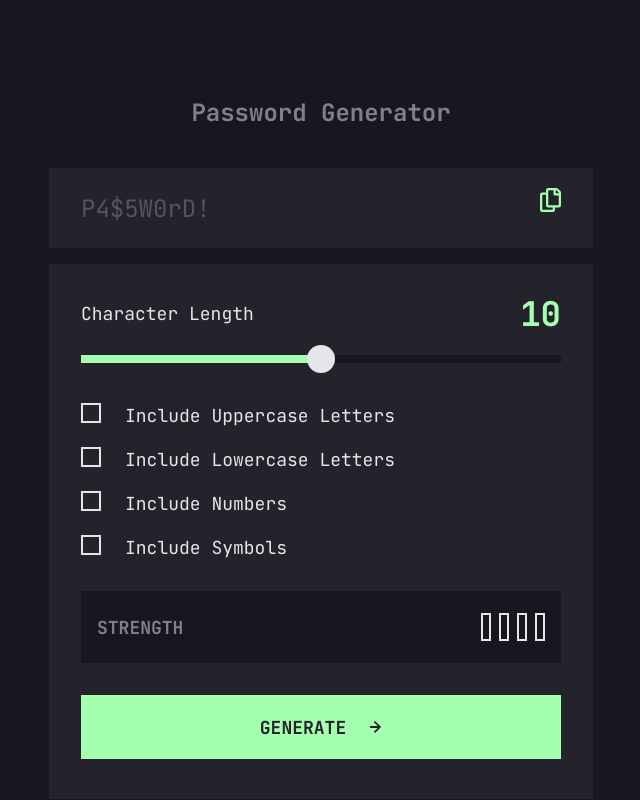
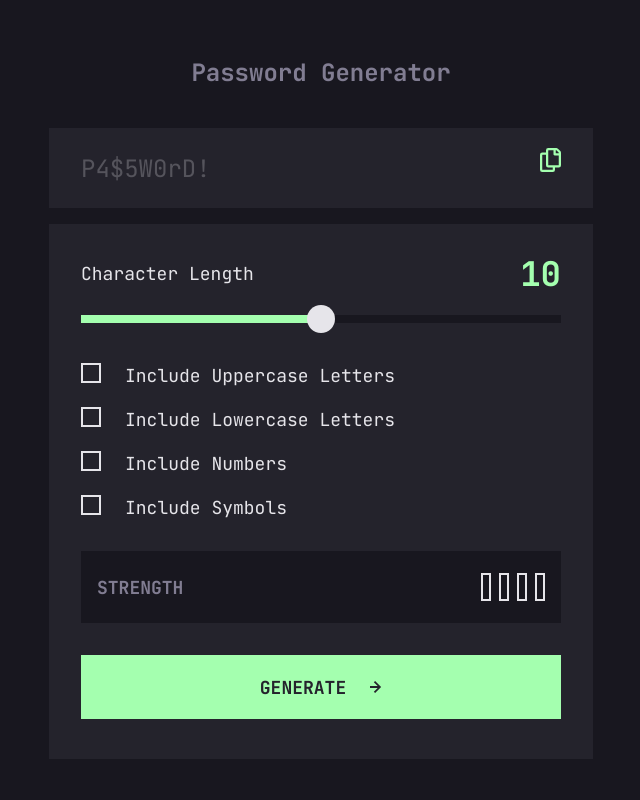
Before and after one commit to axseinga/password-generator-app, a React (Vite) app: page / in a window 1280 px wide. Shown: the whole page, without its empty margins (319-959 px from the left). Built offline with nearby package versions, Linux system fonts and the light colour scheme.

Commit message:
fix: wrapper styles

```diff
--- a/src/App.tsx
+++ b/src/App.tsx
@@ -2,7 +2,7 @@ import { GeneratePasswordContainer } from "@/containers/pass-generator-container
 
 const App = () => {
   return (
-    <main className="flex h-screen items-center justify-center bg-customBlack font-jetBrains text-customLightGrey">
+    <main className="flex min-h-screen items-center justify-center bg-customBlack font-jetBrains text-customLightGrey">
       <GeneratePasswordContainer />
     </main>
   );
--- a/src/containers/pass-generator-container.tsx
+++ b/src/containers/pass-generator-container.tsx
@@ -66,7 +66,7 @@ export const GeneratePasswordContainer = () => {
   };
 
   return (
-    <div className="flex w-full max-w-[21.438rem] flex-col items-stretch gap-4 px-4 font-bold sm:mt-[1rem] sm:max-w-[36rem] md:mt-[6rem]">
+    <div className="flex w-full max-w-[21.438rem] flex-col items-stretch gap-4 px-4 font-bold sm:mt-[1rem] sm:max-w-[36rem]">
       <h1 className="text-body-xs text-center text-customGreyBlue sm:text-heading-m">
         Password Generator
       </h1>
```
